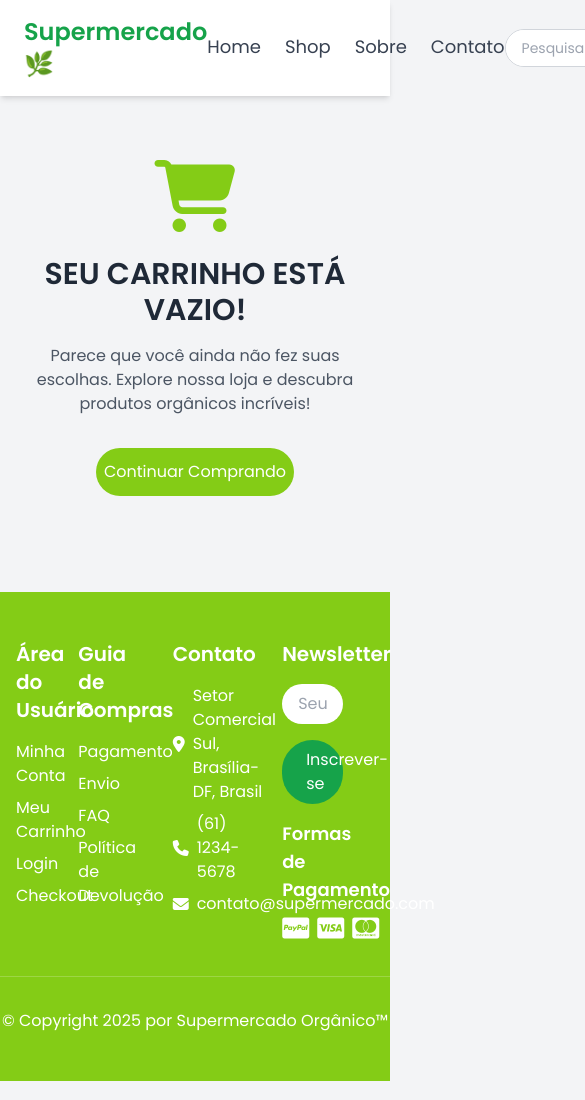
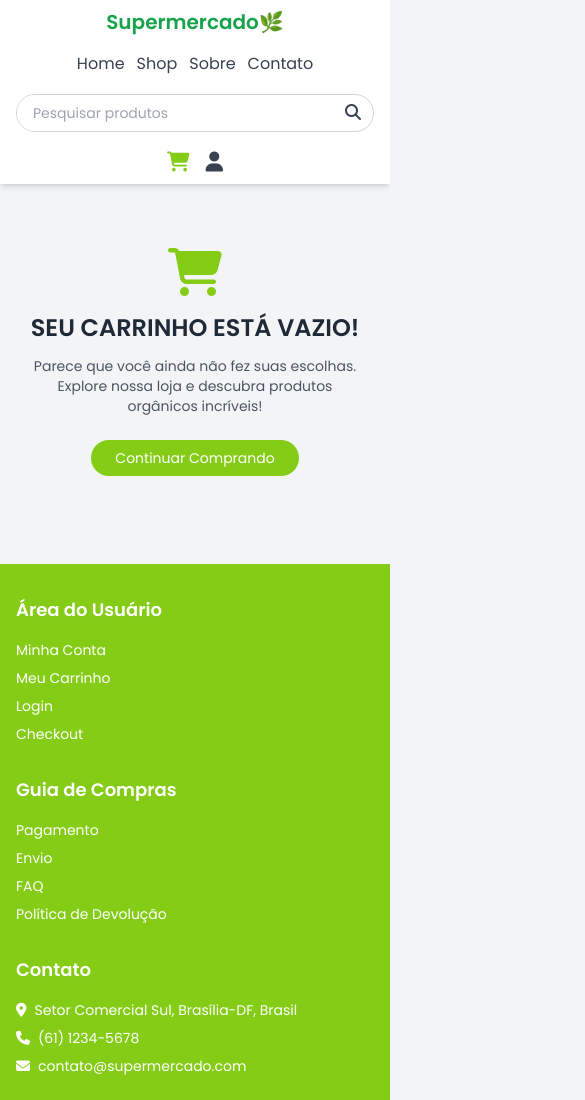
Before and after one commit to henriqueluza/front-end-supermercado, a plain HTML site: page pages/carrinho.html in a window 390 px wide. Shown: the top 1100 px of the page, 585 px wide, since content can reach past the window. Drawn offline with nearby package versions, Linux system fonts and the light colour scheme.

Commit message:
Adiciona responsividade à página carrinho.html

```diff
--- a/pages/carrinho.html
+++ b/pages/carrinho.html
@@ -17,11 +17,12 @@
     <script src="../js/cart.js"></script>
   </head>
   <body class="bg-gray-100 font-[Poppins] min-h-screen flex flex-col">
-    <nav class="bg-white shadow-md py-4 px-6 flex justify-between items-center">
-        <div class="text-green-600 text-2xl font-bold">
+    <!-- Navbar Mobile-First -->
+    <nav class="bg-white shadow-md py-2 md:py-4 px-4 md:px-6 flex flex-col md:flex-row justify-between items-center relative">
+      <div class="text-green-600 text-xl md:text-2xl font-bold mb-4 md:mb-0">
         <a href="../index.html">Supermercado🌿</a>
       </div>
-        <ul class="flex space-x-6 text-gray-700 text-lg">
+      <ul class="flex flex-wrap justify-center space-x-3 md:space-x-6 text-gray-700 text-base md:text-lg mb-4 md:mb-0">
         <li class="hover:text-green-500 cursor-pointer hover-underline">
           <a href="../index.html">Home</a>
         </li>
@@ -35,10 +36,10 @@
           <a href="contato.html">Contato</a>
         </li>
       </ul>
-        <div class="flex items-center space-x-4">
+      <div class="flex flex-col md:flex-row items-center space-y-4 md:space-y-0 md:space-x-4 w-full md:w-auto">
         <!-- Search Bar -->
-          <div class="flex items-center rounded-full overflow-hidden bg-white border border-gray-300">
-            <input type="text" placeholder="Pesquisar produtos" class="px-4 py-2 w-48 focus:outline-none text-sm text-gray-500">
+        <div class="flex items-center rounded-full overflow-hidden bg-white border border-gray-300 w-full md:w-48">
+          <input type="text" placeholder="Pesquisar produtos" class="px-4 py-2 w-full focus:outline-none text-sm text-gray-500">
           <button class="px-3">
             <i class="fa-solid fa-magnifying-glass text-gray-700 hover:text-green-500 cursor-pointer"></i>
           </button>
@@ -61,7 +62,7 @@
     </nav>
 
     <!-- Cart Section -->
-    <div class="max-w-7xl mx-auto px-4 py-16 flex-grow">
+    <div class="max-w-7xl mx-auto px-4 py-8 md:py-16 flex-grow">
       <div id="cart-content">
         <!-- O conteúdo do carrinho será inserido aqui via JavaScript -->
       </div>
@@ -116,12 +117,12 @@
 
         if (Cart.items.length === 0) {
           cartContent.innerHTML = `
-            <div class="text-center">
-              <div class="mb-8">
-                <i class="fa-solid fa-cart-shopping text-lime-500 text-7xl mb-6"></i>
-                <h2 class="text-3xl font-semibold text-gray-800 mb-4">SEU CARRINHO ESTÁ VAZIO!</h2>
-                <p class="text-gray-600 mb-8">Parece que você ainda não fez suas escolhas. Explore nossa loja e descubra produtos orgânicos incríveis!</p>
-                <a href="shop.html" class="bg-lime-500 text-white px-2 py-3 rounded-full hover:bg-lime-600 transition-colors inline-block">
+            <div class="text-center py-8">
+              <div class="mb-6 md:mb-8">
+                <i class="fa-solid fa-cart-shopping text-lime-500 text-5xl md:text-7xl mb-4 md:mb-6"></i>
+                <h2 class="text-2xl md:text-3xl font-semibold text-gray-800 mb-3 md:mb-4">SEU CARRINHO ESTÁ VAZIO!</h2>
+                <p class="text-gray-600 mb-6 md:mb-8 text-sm md:text-base px-4">Parece que você ainda não fez suas escolhas. Explore nossa loja e descubra produtos orgânicos incríveis!</p>
+                <a href="shop.html" class="bg-lime-500 text-white px-6 py-2 md:py-3 rounded-full hover:bg-lime-600 transition-colors inline-block text-sm md:text-base">
                   Continuar Comprando
                 </a>
               </div>
@@ -131,45 +132,44 @@
           const total = Cart.items.reduce((sum, item) => sum + (item.price * item.quantity), 0);
 
           cartContent.innerHTML = `
-            <div class="bg-white rounded-lg shadow-md p-6">
-              <h2 class="text-2xl font-semibold mb-6">Seu Carrinho</h2>
+            <div class="bg-white rounded-lg shadow-md p-4 md:p-6">
+              <h2 class="text-xl md:text-2xl font-semibold mb-4 md:mb-6">Seu Carrinho</h2>
               <div class="space-y-4">
                 ${Cart.items.map(item => `
-                  <div class="flex items-center justify-between border-b pb-4">
-                    <div class="flex items-center space-x-4">
-                      <img src="${item.image}" alt="${item.name}" class="w-16 h-16 object-cover rounded">
+                  <div class="flex flex-col sm:flex-row items-start sm:items-center justify-between border-b pb-4 space-y-3 sm:space-y-0">
+                    <div class="flex items-center space-x-3 md:space-x-4 w-full sm:w-auto">
+                      <img src="${item.image}" alt="${item.name}" class="w-12 h-12 md:w-16 md:h-16 object-cover rounded">
                       <div>
-                        <h3 class="font-semibold">${item.name}</h3>
-                        <p class="text-green-500">R$ ${item.price.toFixed(2)}</p>
+                        <h3 class="font-semibold text-sm md:text-base">${item.name}</h3>
+                        <p class="text-green-500 text-sm md:text-base">R$ ${item.price.toFixed(2)}</p>
                       </div>
                     </div>
-                    <div class="flex items-center space-x-4">
+                    <div class="flex items-center justify-between sm:justify-end space-x-4 w-full sm:w-auto">
                       <div class="flex items-center space-x-2">
-                        <button onclick="decrementQuantity('${item.id}')" class="bg-gray-200 px-3 py-1 rounded">-</button>
-                        <span id="quantity-${item.id}">${item.quantity}</span>
-                        <button onclick="incrementQuantity('${item.id}')" class="bg-gray-200 px-3 py-1 rounded">+</button>
+                        <button onclick="decrementQuantity('${item.id}')" class="bg-gray-200 px-2 md:px-3 py-1 rounded text-sm md:text-base">-</button>
+                        <span id="quantity-${item.id}" class="text-sm md:text-base min-w-[20px] text-center">${item.quantity}</span>
+                        <button onclick="incrementQuantity('${item.id}')" class="bg-gray-200 px-2 md:px-3 py-1 rounded text-sm md:text-base">+</button>
                       </div>
                       <button onclick="removeFromCart('${item.id}')" class="text-red-500">
-                        <i class="fa-solid fa-trash"></i>
+                        <i class="fa-solid fa-trash text-sm md:text-base"></i>
                       </button>
                     </div>
                   </div>
                 `).join('')}
               </div>
-              <div class="mt-6 flex justify-between items-center">
-                <div>
-                  <p class="text-xl font-semibold px-6" id="cart-total">Total: R$ ${total.toFixed(2)}</p>
+              <div class="mt-6 flex flex-col sm:flex-row justify-between items-center space-y-4 sm:space-y-0">
+                <div class="w-full sm:w-auto">
+                  <p class="text-lg md:text-xl font-semibold text-center sm:text-left" id="cart-total">Total: R$ ${total.toFixed(2)}</p>
                 </div>
-                <div class="space-x-4">
-                  <a href="shop.html" class="bg-lime-500 text-white px-6 py-2 rounded-full hover:bg-gray-600 transition-colors inline-block">
+                <div class="flex flex-col sm:flex-row space-y-3 sm:space-y-0 sm:space-x-4 w-full sm:w-auto">
+                  <a href="shop.html" class="bg-lime-500 text-white px-4 md:px-6 py-2 rounded-full hover:bg-lime-600 transition-colors text-center text-sm md:text-base">
                     Continuar Comprando
                   </a>
-                  <a href="404.html">
-                  <button class="bg-green-500 text-white px-6 py-2 rounded-full hover:bg-green-600 transition-colors">
+                  <a href="404.html" class="w-full sm:w-auto">
+                    <button class="bg-green-500 text-white px-4 md:px-6 py-2 rounded-full hover:bg-green-600 transition-colors w-full text-sm md:text-base">
                       Finalizar Compra
                     </button>
                   </a>
-
                 </div>
               </div>
             </div>
@@ -191,12 +191,13 @@
     </script>
 
     <!-- Footer Section -->
-    <div class="bg-lime-500 text-white py-12 mt-auto">
-      <div class="max-w-7xl mx-auto px-4 grid grid-cols-12 gap-4">
+    <footer class="bg-lime-500 text-white py-8 md:py-12 mt-auto">
+      <div class="max-w-7xl mx-auto px-4">
+        <div class="grid grid-cols-1 sm:grid-cols-2 lg:grid-cols-12 gap-8">
           <!-- User Area -->
-        <div class="col-span-2">
-          <h3 class="text-xl font-semibold mb-4">Área do Usuário</h3>
-          <ul class="space-y-2">
+          <div class="lg:col-span-2">
+            <h3 class="text-lg md:text-xl font-semibold mb-4">Área do Usuário</h3>
+            <ul class="space-y-2 text-sm md:text-base">
               <li><a href="#" class="hover:text-gray-200">Minha Conta</a></li>
               <li><a href="#" class="hover:text-gray-200">Meu Carrinho</a></li>
               <li><a href="#" class="hover:text-gray-200">Login</a></li>
@@ -205,9 +206,9 @@
           </div>
 
           <!-- Shopping Guide -->
-        <div class="col-span-2">
-          <h3 class="text-xl font-semibold mb-4">Guia de Compras</h3>
-          <ul class="space-y-2">
+          <div class="lg:col-span-2">
+            <h3 class="text-lg md:text-xl font-semibold mb-4">Guia de Compras</h3>
+            <ul class="space-y-2 text-sm md:text-base">
               <li><a href="#" class="hover:text-gray-200">Pagamento</a></li>
               <li><a href="#" class="hover:text-gray-200">Envio</a></li>
               <li><a href="#" class="hover:text-gray-200">FAQ</a></li>
@@ -216,9 +217,9 @@
           </div>
 
           <!-- Contact Details -->
-        <div class="col-span-3 ml-8">
-          <h3 class="text-xl font-semibold mb-4">Contato</h3>
-          <ul class="space-y-2">
+          <div class="lg:col-span-3">
+            <h3 class="text-lg md:text-xl font-semibold mb-4">Contato</h3>
+            <ul class="space-y-2 text-sm md:text-base">
               <li class="flex items-center gap-2">
                 <i class="fa-solid fa-location-dot"></i>
                 <span>Setor Comercial Sul, Brasília-DF, Brasil</span>
@@ -229,41 +230,36 @@
               </li>
               <li class="flex items-center gap-2">
                 <i class="fa-solid fa-envelope"></i>
-              <span>contato@supermercado.com</span>
+                <span class="break-all">contato@supermercado.com</span>
               </li>
             </ul>
           </div>
 
           <!-- Newsletter -->
-        <div class="col-span-4 ml-12">
-          <h3 class="text-xl font-semibold mb-4">Newsletter</h3>
+          <div class="lg:col-span-4">
+            <h3 class="text-lg md:text-xl font-semibold mb-4">Newsletter</h3>
             <div class="flex flex-col gap-4">
-            <input
-              type="email"
-              placeholder="Seu e-mail"
-              class="px-4 py-2 rounded-full text-gray-800"
-            />
-            <button
-              class="bg-green-600 hover:bg-green-700 px-6 py-2 rounded-full transition-colors"
-            >
+              <input type="email" placeholder="Seu e-mail" class="px-4 py-2 rounded-full text-gray-800 w-full" />
+              <button class="bg-green-600 hover:bg-green-700 px-6 py-2 rounded-full transition-colors w-full sm:w-auto">
                 Inscrever-se
               </button>
             </div>
             <div class="mt-4">
-            <h4 class="text-lg font-semibold mb-2">Formas de Pagamento</h4>
+              <h4 class="text-base md:text-lg font-semibold mb-2">Formas de Pagamento</h4>
               <div class="flex gap-2">
-              <i class="fa-brands fa-cc-paypal text-2xl"></i>
-              <i class="fa-brands fa-cc-visa text-2xl"></i>
-              <i class="fa-brands fa-cc-mastercard text-2xl"></i>
+                <i class="fa-brands fa-cc-paypal text-xl md:text-2xl"></i>
+                <i class="fa-brands fa-cc-visa text-xl md:text-2xl"></i>
+                <i class="fa-brands fa-cc-mastercard text-xl md:text-2xl"></i>
               </div>
             </div>
           </div>
         </div>
 
         <!-- Copyright -->
-      <div class="border-t border-white/20 mt-8 pt-8 text-center">
+        <div class="border-t border-white/20 mt-8 pt-8 text-center text-sm md:text-base">
           <p>© Copyright 2025 por Supermercado Orgânico™</p>
         </div>
       </div>
+    </footer>
   </body>
 </html>
```
Lines whose indentation alone changed are shown as unchanged.
